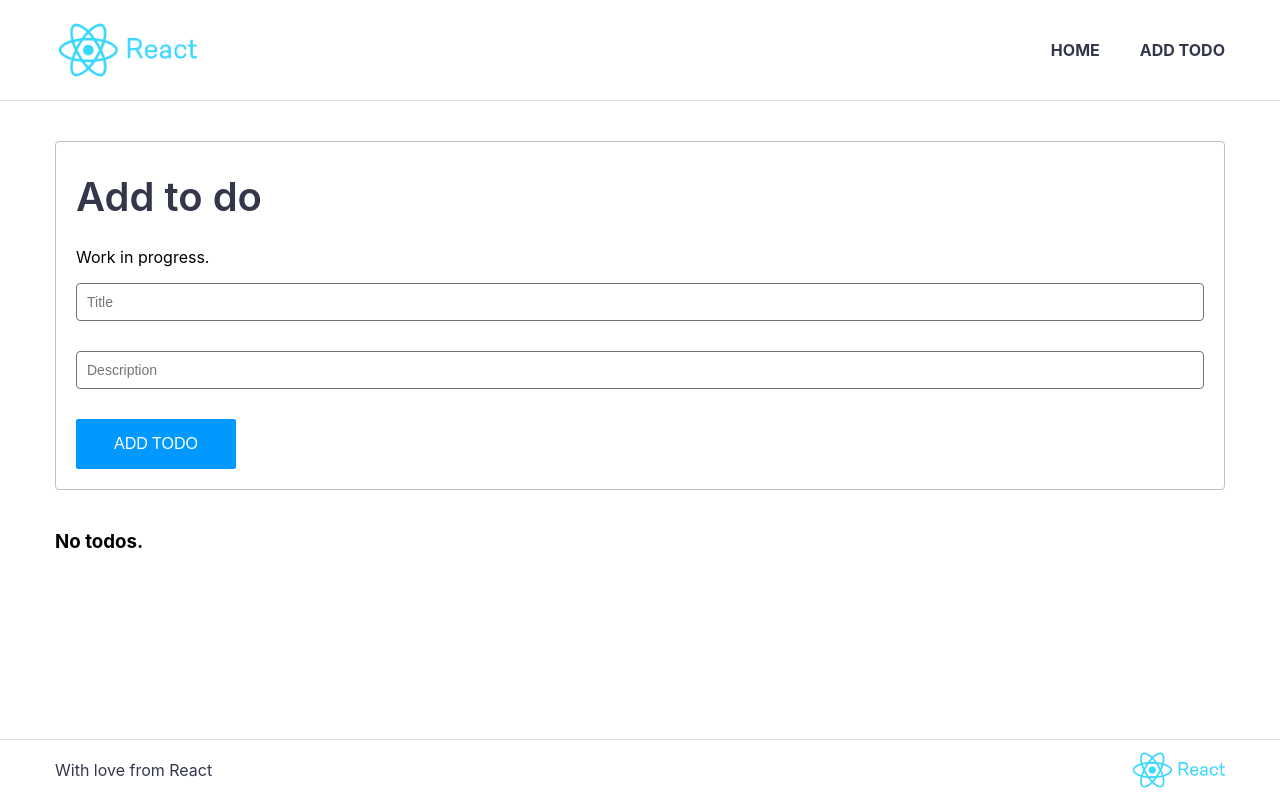
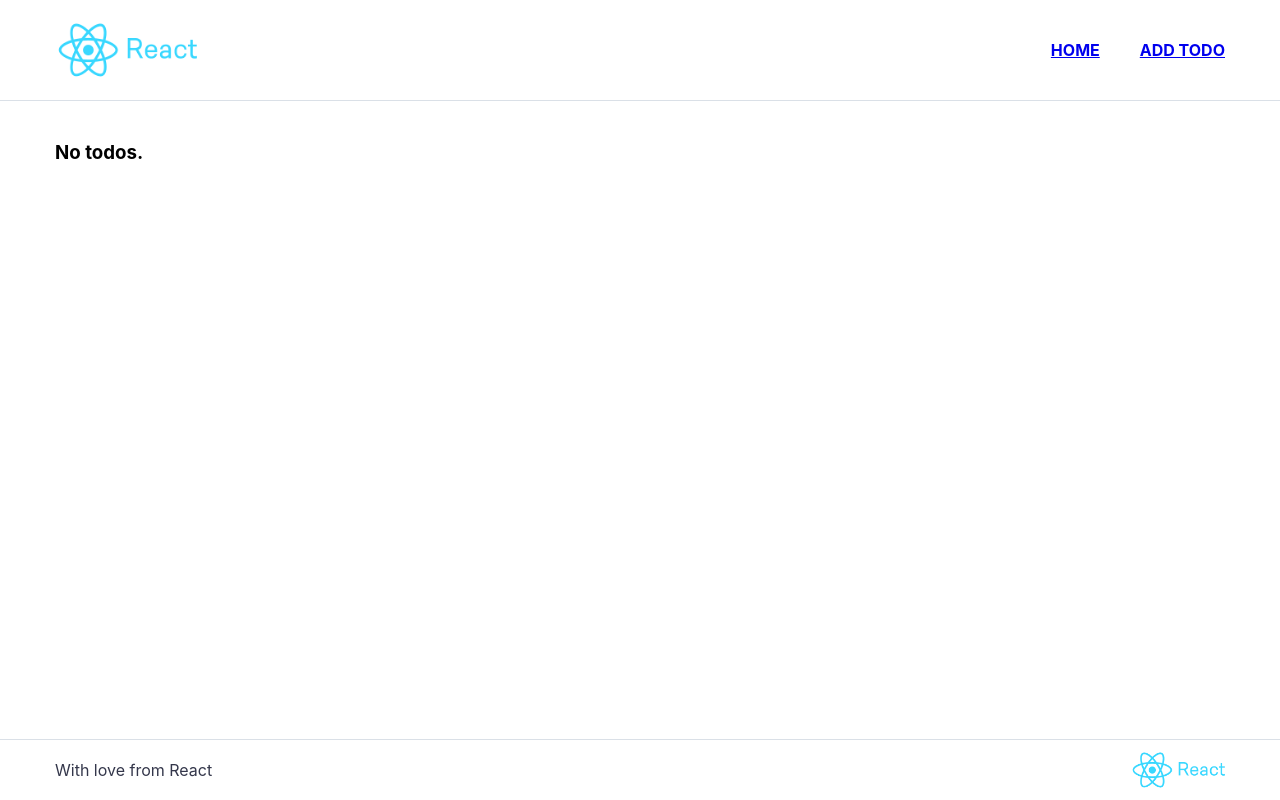
Before and after one commit to MatildaDobos/practice-react, a React (Create React App) app in the folder app/: page / in a window 1280 px wide. Built offline with nearby package versions, Linux system fonts and the light colour scheme.

Commit message:
Add router

```diff
--- a/app/package.json
+++ b/app/package.json
@@ -8,6 +8,7 @@
     "react-app-polyfill": "^1.0.5",
     "react-dom": "^16.12.0",
     "react-redux": "^7.1.3",
+    "react-router-dom": "^5.1.2",
     "react-scripts": "3.2.0",
     "redux": "^4.0.4",
     "redux-logger": "^3.0.6",
--- a/app/src/App.js
+++ b/app/src/App.js
@@ -2,14 +2,28 @@ import React from 'react';
 import TemplatePage from './components/common/templatePage';
 import TodoContainer from './containers/todoContainer';
 import AddToDo from './components/addToDo';
+import {
+  BrowserRouter as Router,
+  Switch,
+  Route
+} from "react-router-dom";
 
 function App() {
   return (
     <div className="app">
+      <Router>
       <TemplatePage>
-        <AddToDo />
-        <TodoContainer/>
+        <Switch>
+          <Route path="/addtodo">
+            <AddToDo />
+            <TodoContainer/>
+          </Route>
+          <Route path="/">
+            <TodoContainer/>
+          </Route>
+        </Switch>
       </TemplatePage>
+      </Router>
     </div>
   );
 }
--- a/app/src/components/common/header/index.js
+++ b/app/src/components/common/header/index.js
@@ -1,4 +1,5 @@
 import React from 'react';
+import { Link } from 'react-router-dom';
 import logo from '../../../img/logo.png';
 import './header.css';
 
@@ -6,8 +7,8 @@ const Header = props => (
     <header className='header'>
         <div className='header_wrapper site-width'>
             <img className='header__logo' src={ logo } alt='logo' />
-            <h1 className='header__title'>HOME</h1>
-            <h1 className='header__title'>ADD TODO</h1>
+            <h1 className='header__title'><Link to="/">HOME</Link></h1>
+            <h1 className='header__title'><Link to="/addtodo">ADD TODO</Link></h1>
         </div>
     </header>
 );
```
Also changed, not shown: 1 other file (tests, documents, lock files or other folders).
